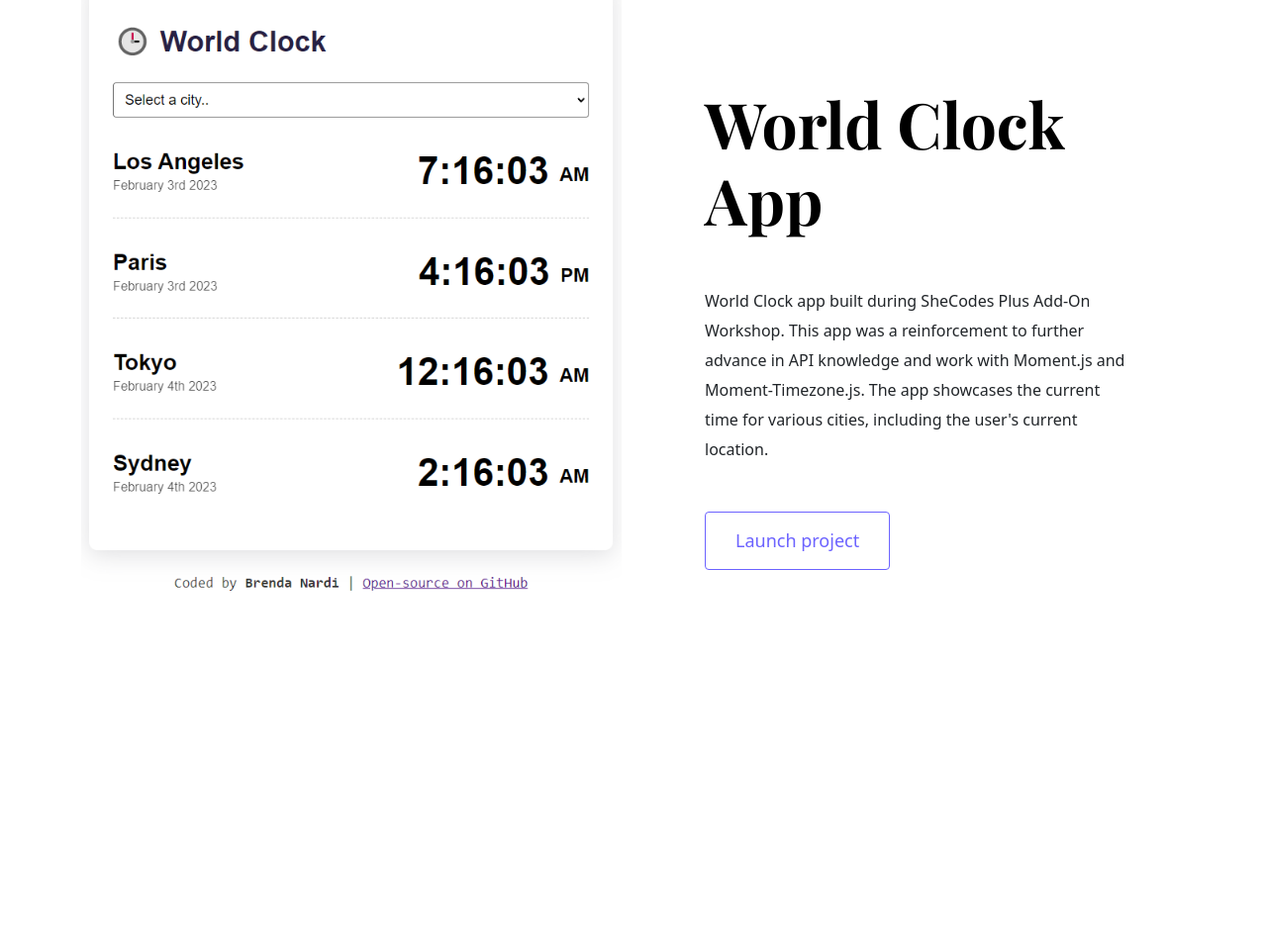
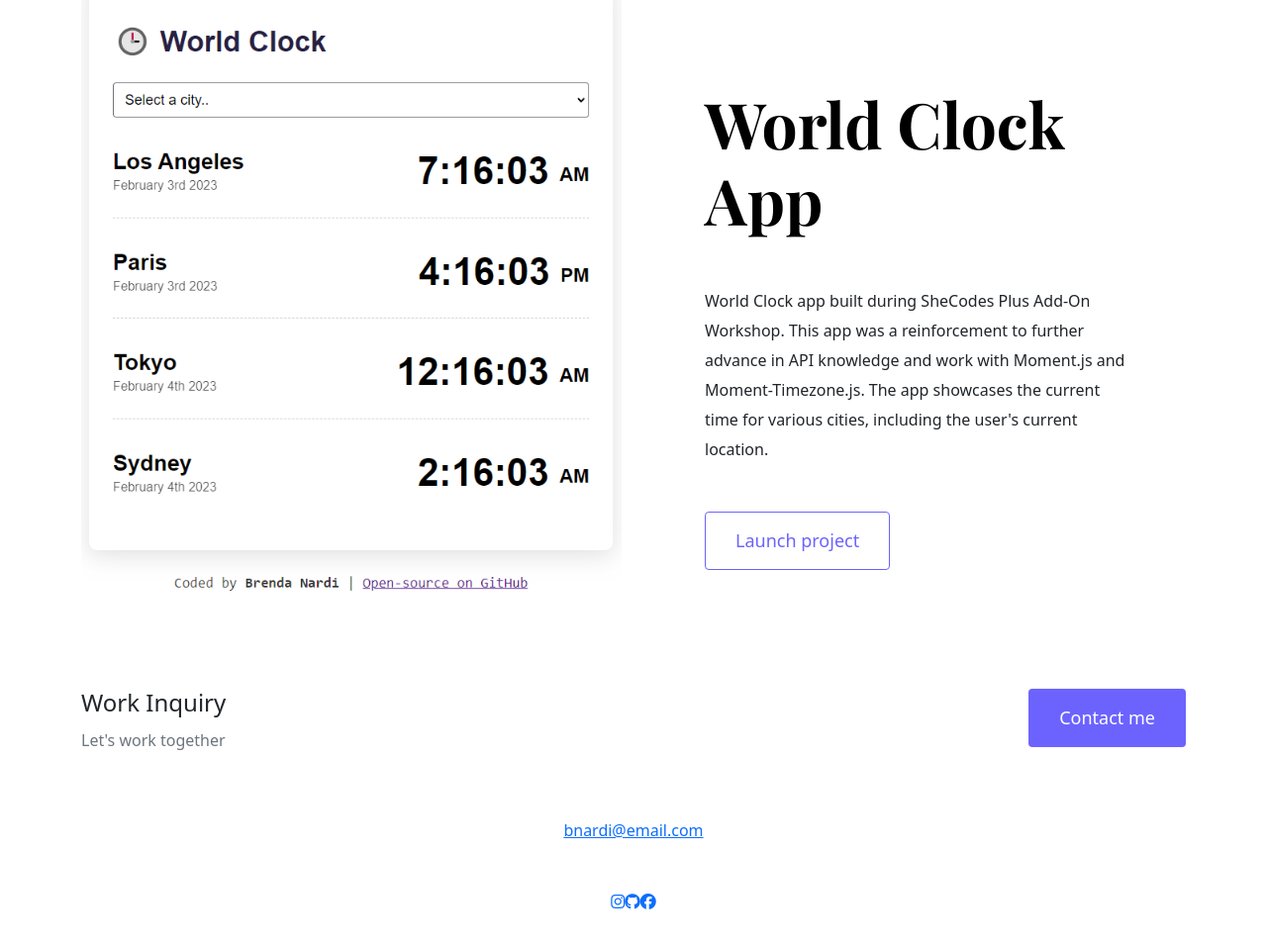
Before and after one commit to bnardi99/shecodes-portfolio, a plain HTML site: page index.html in a window 1280 px wide. Shown: the part 2272-3229 px from the top of the page at 99% size. Before the commit the page ends 2968 px from the top, so only its background shows below. Drawn offline with nearby package versions, Linux system fonts and the light colour scheme.

Commit message:
Added footer to HTML file

```diff
--- a/index.html
+++ b/index.html
@@ -146,6 +146,35 @@
           </div>
         </div>
       </div>
+      <footer>
+        <div
+          class="contact-box d-flex justify-content-between mb-5 d-none d-md-flex"
+        >
+          <div>
+            <h4>Work Inquiry</h4>
+            <p class="text-muted">Let's work together</p>
+          </div>
+          <div>
+            <a href="#" class="btn btn-branding">Contact me</a>
+          </div>
+        </div>
+        <div class="d-flex justify-content-center mb-5">
+          <a href="mailto:bnardi@email.com" class="email-link"
+            >bnardi@email.com</a
+          >
+        </div>
+        <div class="social-links d-flex justify-content-center mb-5">
+          <a href="#"><i class="fa-brands fa-instagram"></i></a>
+          <a href="https://github.com/bnardi99" target="_blank"
+            ><i class="fa-brands fa-github"></i
+          ></a>
+          <a href="#"><i class="fa-brands fa-facebook"></i></a>
+        </div>
+      </footer>
     </div>
+    <script
+      src="https://kit.fontawesome.com/c6cc5b9cc1.js"
+      crossorigin="anonymous"
+    ></script>
   </body>
 </html>
```
